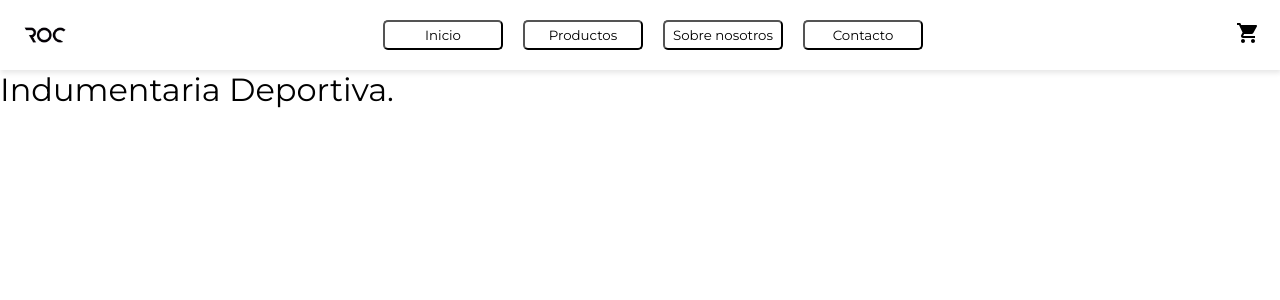
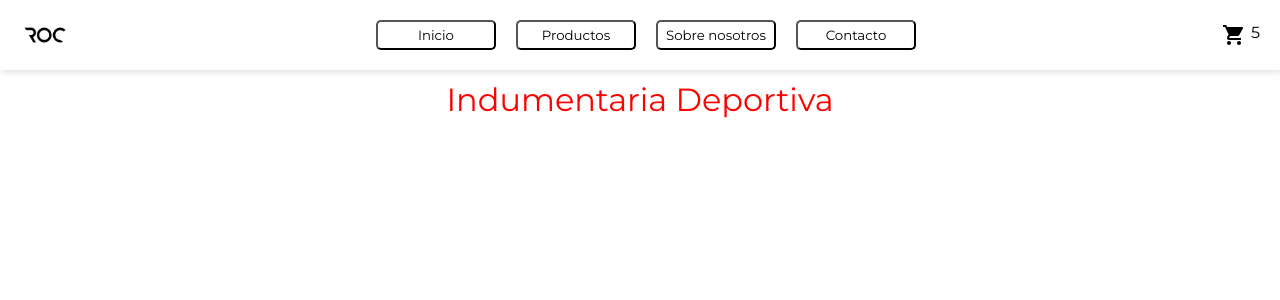
Before and after one commit to hdalarcon/proyect-ecommerce, a React (Create React App) app: page / in a window 1280 px wide. Shown: the top 300 px of the page. Built offline with nearby package versions, Linux system fonts and the light colour scheme.

Commit message:
Se crean los componentes CartWidget e ItemListContainer.

```diff
--- a/src/App.js
+++ b/src/App.js
@@ -1,11 +1,13 @@
 import './App.scss';
 import NavBar from './components/NavBar/NavBar';
+import ItemListContainer from './components/ItemListContainer/ItemListContainer';
+
 
 function App() {
   return (
     <div className="container">
       <NavBar/>
-      <h1>Indumentaria Deportiva.</h1>
+      <ItemListContainer title="Indumentaria Deportiva"/>
     </div>
   );
 }
--- a/src/components/NavBar/CartWidget.js
+++ b/src/components/CartWidget/CartWidget.js
@@ -1,9 +1,11 @@
+import './CartWidget.scss';
 import ShoppingCartIcon from '@mui/icons-material/ShoppingCart';
 
 const CartWidget = () => {
     return(
         <div className='cart-widget'>
-            <ShoppingCartIcon/>
+                <ShoppingCartIcon/>
+                <p>5</p>
         </div>
     )
 }
--- /dev/null
+++ b/src/components/CartWidget/CartWidget.scss
@@ -0,0 +1,6 @@
+.cart-widget{
+    display: flex;
+    p{
+        padding-left: 5px;
+    }
+}
--- /dev/null
+++ b/src/components/ItemListContainer/ItemListContainer.js
@@ -0,0 +1,12 @@
+
+import './ItemListContainer.scss'
+
+const ItemListContainer = ({title}) => {
+    return(
+        <div className="list-products">
+            <h1>{title}</h1>
+        </div>
+    )
+}
+
+export default ItemListContainer
--- /dev/null
+++ b/src/components/ItemListContainer/ItemListContainer.scss
@@ -0,0 +1,10 @@
+
+.list-products{
+    float: left;
+    width: 100%;
+    h1{
+        padding-top: 10px;
+        color: red;
+        text-align: center;
+    }
+}
--- a/src/components/NavBar/NavBar.js
+++ b/src/components/NavBar/NavBar.js
@@ -1,5 +1,5 @@
 import './NavBar.scss';
-import CartWidget from './CartWidget';
+import CartWidget from '../CartWidget/CartWidget';
 
 const NavBar = () => {
     return(
--- a/src/components/NavBar/NavBar.scss
+++ b/src/components/NavBar/NavBar.scss
@@ -25,7 +25,7 @@
         border-radius: 5px;
         text-decoration: solid;
         &:hover{
-            box-shadow: 0 4px 16px rgba(49, 138, 172, 1);
+            box-shadow: 0 4px 16px red;
             transition: all 0.2s ease;
         }
     }
```
